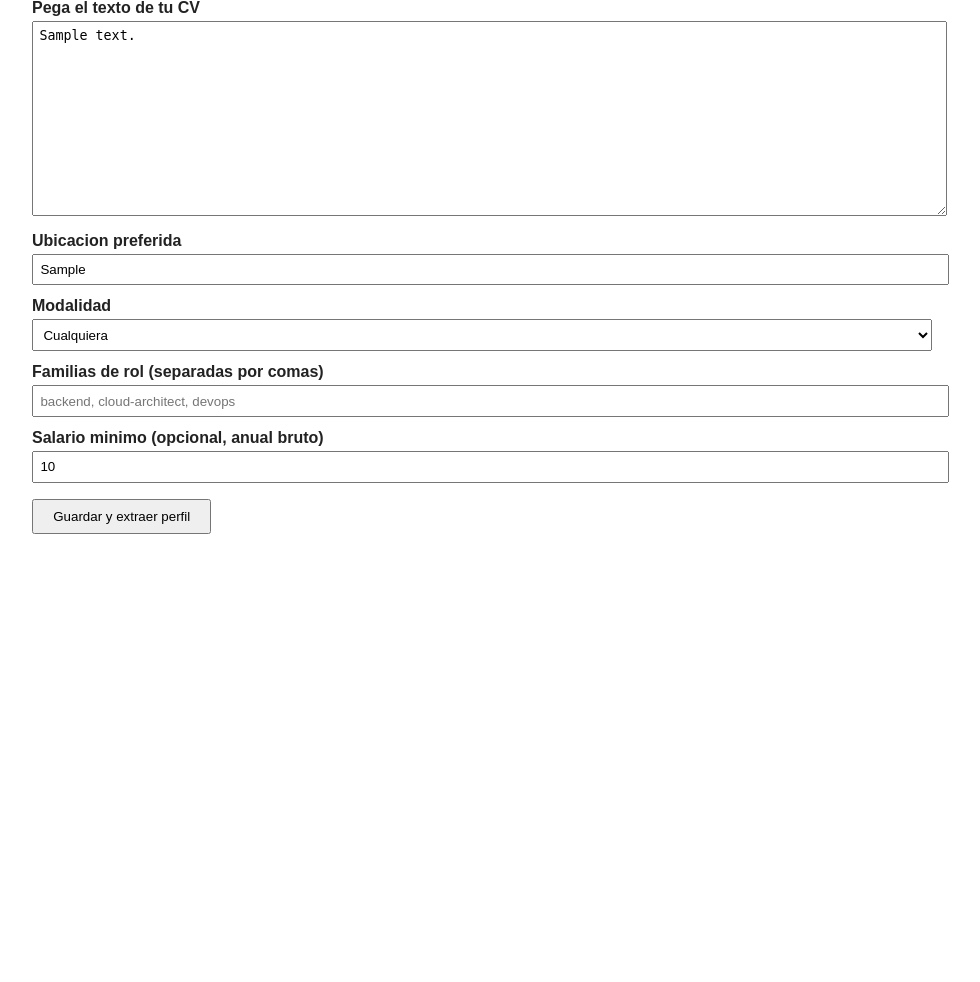
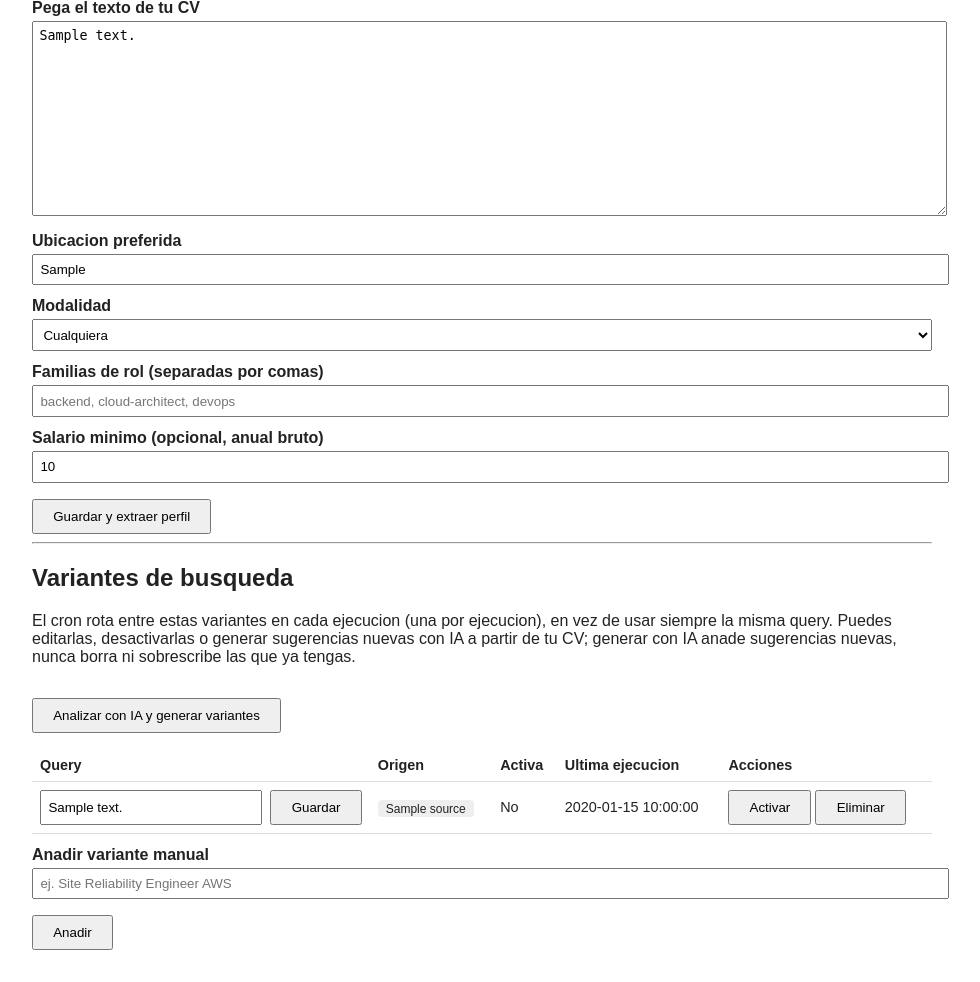
Before and after one commit to christian-rivero-curro/linkedinTracker, a FastAPI app: template app/templates/onboarding.html in a window 1280 px wide. Shown: the part 141-1123 px from the top of the page, without its empty margins (158-1138 px from the left). Before the commit the page ends 675 px from the top, so only its background shows below. Run offline with FastAPI, Linux system fonts and the light colour scheme; the template is opened without the code that fills it: most values are stand-ins (such as "Sample title", 1, 10 or a date in 2020); some libraries are stand-ins or nearby versions.

Commit message:
Feature: UI de variantes de busqueda en /onboarding (tabla editable, activar/desactivar, boton de generacion con IA)

```diff
--- a/app/templates/onboarding.html
+++ b/app/templates/onboarding.html
@@ -26,4 +26,51 @@
 
   <button type="submit">Guardar y extraer perfil</button>
 </form>
+
+<hr>
+<h2>Variantes de busqueda</h2>
+<p>El cron rota entre estas variantes en cada ejecucion (una por ejecucion), en vez de usar siempre la misma query. Puedes editarlas, desactivarlas o generar sugerencias nuevas con IA a partir de tu CV; generar con IA anade sugerencias nuevas, nunca borra ni sobrescribe las que ya tengas.</p>
+
+<form method="post" action="/onboarding/variants/generate">
+  <button type="submit">Analizar con IA y generar variantes</button>
+</form>
+
+{% if variants %}
+<table>
+  <thead>
+    <tr><th>Query</th><th>Origen</th><th>Activa</th><th>Ultima ejecucion</th><th>Acciones</th></tr>
+  </thead>
+  <tbody>
+    {% for v in variants %}
+    <tr>
+      <td>
+        <form method="post" action="/onboarding/variants/{{ v.id }}/update" style="display:flex; gap:0.5rem; margin-top:0;">
+          <input type="text" name="query_text" value="{{ v.query_text }}" style="margin-top:0;">
+          <button type="submit" style="margin-top:0;">Guardar</button>
+        </form>
+      </td>
+      <td><span class="badge">{{ v.source }}</span></td>
+      <td>{{ 'Si' if v.is_active else 'No' }}</td>
+      <td>{{ v.last_run_at or 'nunca' }}</td>
+      <td>
+        <form method="post" action="/onboarding/variants/{{ v.id }}/toggle" style="display:inline;">
+          <button type="submit" style="margin-top:0;">{{ 'Desactivar' if v.is_active else 'Activar' }}</button>
+        </form>
+        <form method="post" action="/onboarding/variants/{{ v.id }}/delete" style="display:inline;">
+          <button type="submit" style="margin-top:0;">Eliminar</button>
+        </form>
+      </td>
+    </tr>
+    {% endfor %}
+  </tbody>
+</table>
+{% else %}
+<p><em>Aun no hay variantes. Se crearan automaticamente desde tu CV en la primera ejecucion del cron, o puedes generarlas ahora con el boton de arriba (requiere haber guardado el perfil primero).</em></p>
+{% endif %}
+
+<form method="post" action="/onboarding/variants/add">
+  <label for="new_variant">Anadir variante manual</label>
+  <input id="new_variant" name="query_text" type="text" placeholder="ej. Site Reliability Engineer AWS">
+  <button type="submit">Anadir</button>
+</form>
 {% endblock %}
```
